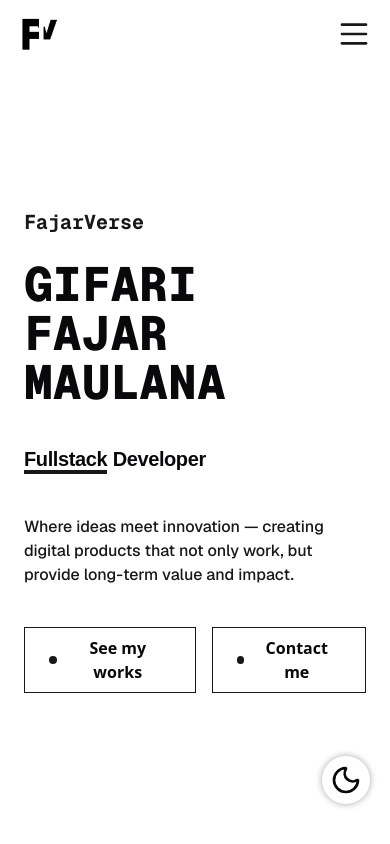
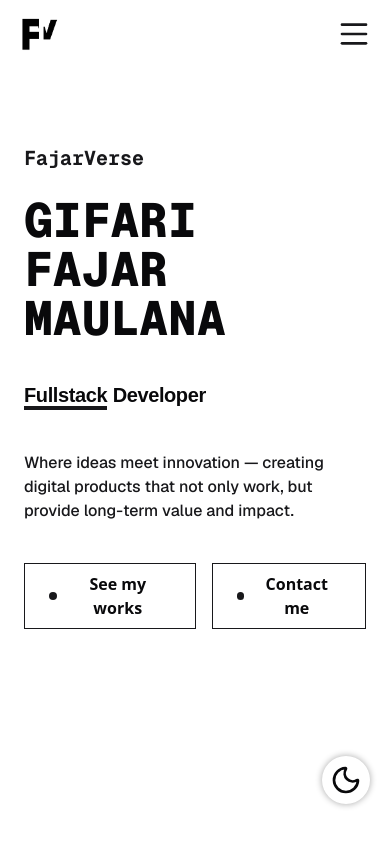
Before and after one commit to FajarVerse/portofolio-fajarverse, a Next.js app: page / in a window 390 px wide. Shown: the top 844 px of the page. Built offline with nearby package versions, Linux system fonts and the light colour scheme; a web font is replaced by a local one.

Commit message:
fix: home section

```diff
--- a/src/fragment/home-fragment.tsx
+++ b/src/fragment/home-fragment.tsx
@@ -12,7 +12,7 @@ const HomeFragment = () => {
   return (
     <>
       <AuthLayout
-        className="bg-background pt-52 h-screen md:pt-56 lg:pt-52 z-20"
+        className="bg-background pt-36 h-screen md:pt-56 lg:pt-52 z-20"
         id="home"
       >
         <TextAnimate
```
